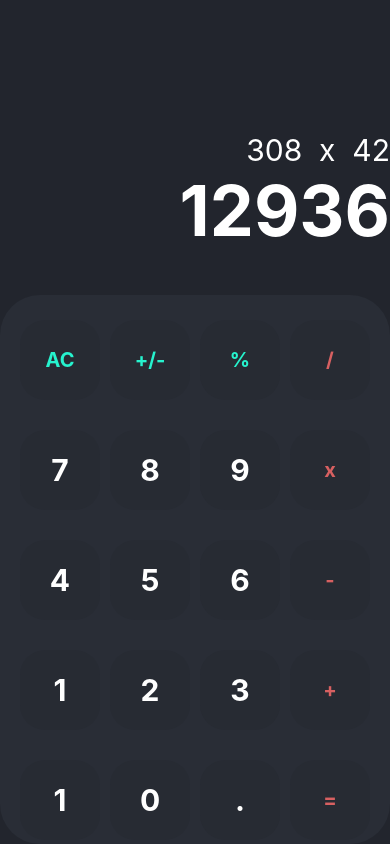
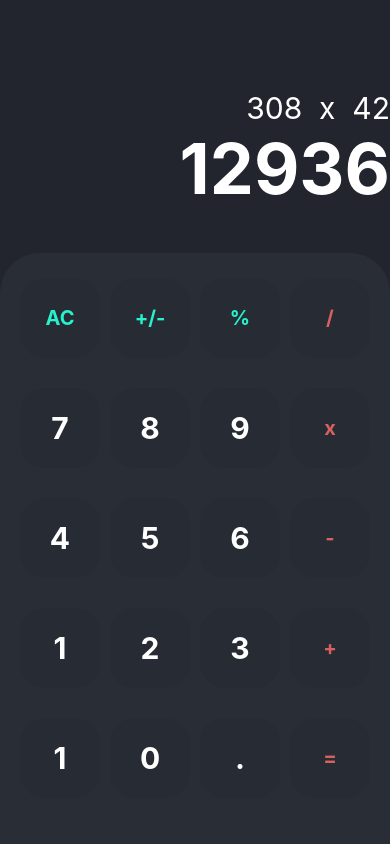
Before and after one commit to emanuelleaviana/calculator-app, a React Native app: screen / in a window 390 px wide. Built offline with nearby package versions, Linux system fonts and the light colour scheme.

Commit message:
Radius and VIsor adjust

```diff
--- a/App.js
+++ b/App.js
@@ -2,7 +2,7 @@ import { StatusBar } from 'expo-status-bar';
 import { StyleSheet, Text, View } from 'react-native';
 import Visor from './Components/Visor';
 import Teclado from './Components/Teclado';
-import Calculadora from './Components/Calculadora';
+
 
 export default function App() {
   return (
--- a/Components/Teclado.js
+++ b/Components/Teclado.js
@@ -69,12 +69,13 @@ export default function Teclado() {
 const styles = StyleSheet.create({
 
     teclado: {
-        flex:0.65,
+        flex:0.70,
         alignItems:'center',
         alignContent:'flex-end',
         backgroundColor:'#292d36',
         marginTop:'auto',
-        borderRadius:40
+        borderTopStartRadius:40,
+        borderTopEndRadius:40,
 
     },
     grade: {
--- a/Components/Visor.js
+++ b/Components/Visor.js
@@ -13,7 +13,7 @@ function Visor() {
 }
 const styles = StyleSheet.create ({
   visor: {
-    flex:0.30 ,
+    flex:0.25 ,
     backgroundColor:'#22252d',
     justifyContent:'flex-end',
     position:'relative',
```
